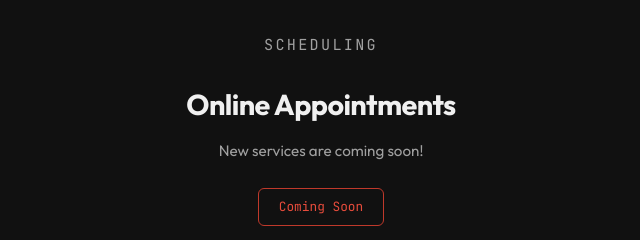
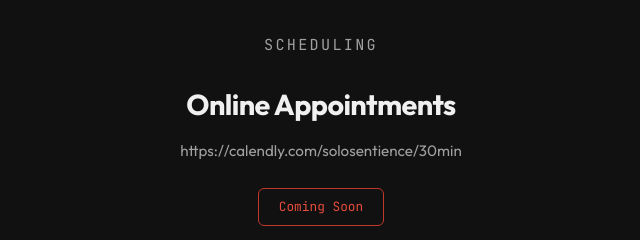
Before and after one commit to zombienaic/computerfirstaid-site, a plain HTML site: page index.html in a window 1280 px wide. Shown: the part 3180-3420 px from the top of the page, 319-959 px from the left. Drawn offline with Linux system fonts and the light colour scheme.

Commit message:
Update appointment section with Calendly link

```diff
--- a/index.html
+++ b/index.html
@@ -782,7 +782,7 @@ footer {
   <div class="container">
     <p class="section-label">Scheduling</p>
     <h2>Online Appointments</h2>
-    <p>New services are coming soon!</p>
+    <p>https://calendly.com/solosentience/30min</p>
     <span class="coming-soon">Coming Soon</span>
   </div>
 </section>
```
